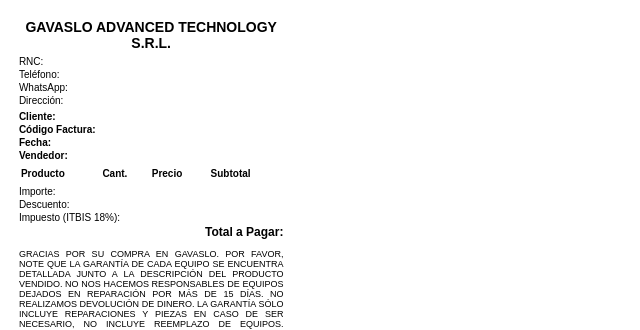
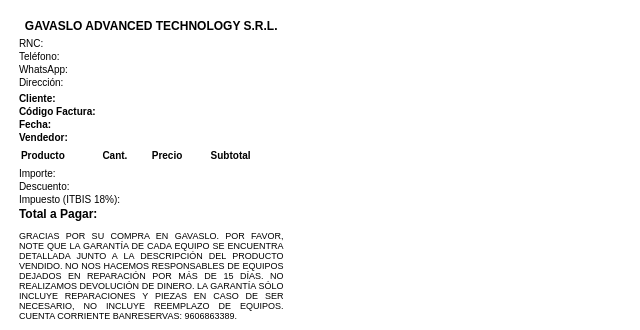
Before and after one commit to datafacturas/facturas, a plain HTML site: page index.html in a window 1280 px wide. Shown: the top 330 px of the page, without its empty margins (0-640 px from the left). Drawn offline with Linux system fonts and the light colour scheme.

Commit message:
Update index.html

```diff
--- a/index.html
+++ b/index.html
@@ -18,7 +18,7 @@
 
         .titulo {
             text-align: center;
-            font-size: 14px;
+            font-size: 12px;
             font-weight: bold;
         }
 
@@ -46,7 +46,6 @@
         .total-final {
             font-size: 12px;
             font-weight: bold;
-            text-align: right;
         }
 
         .footer {
```
